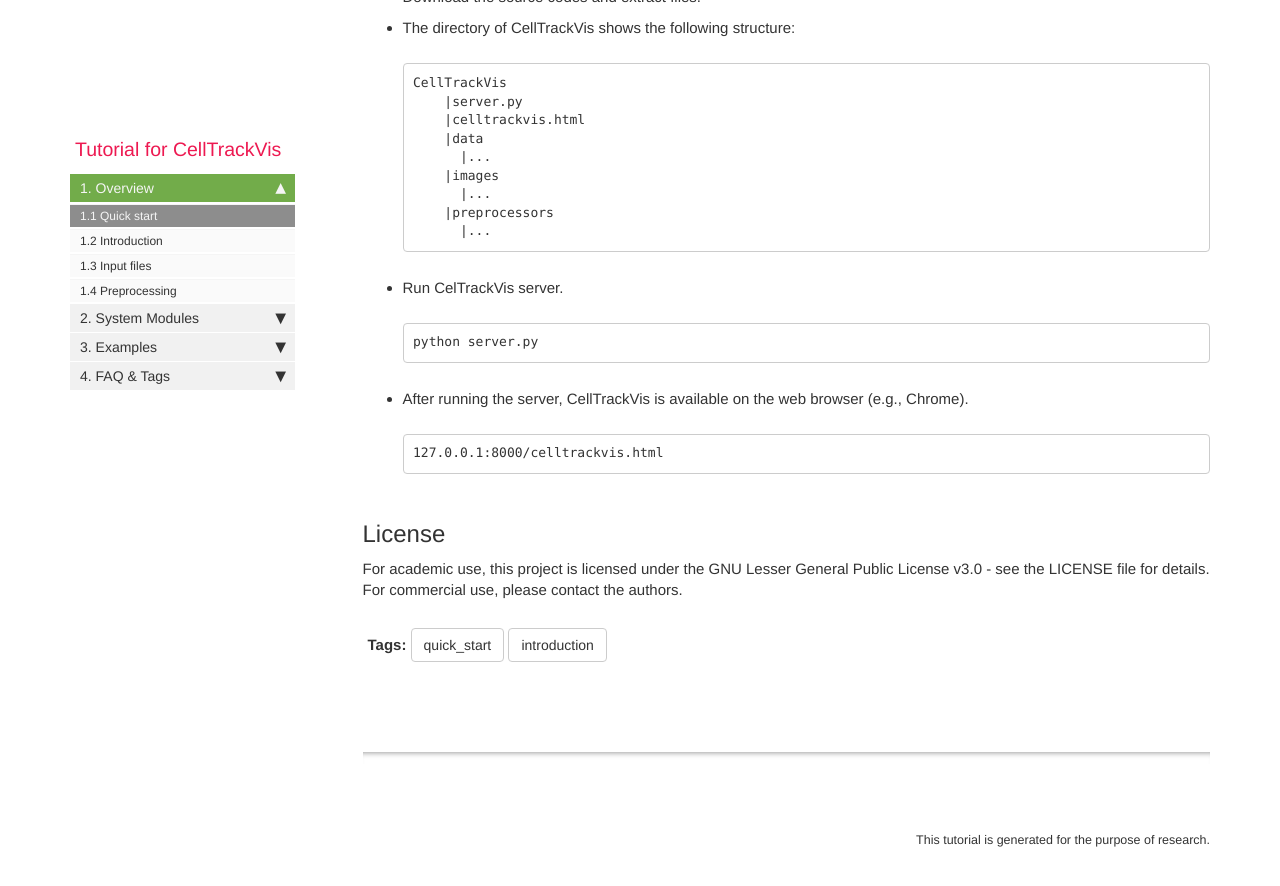
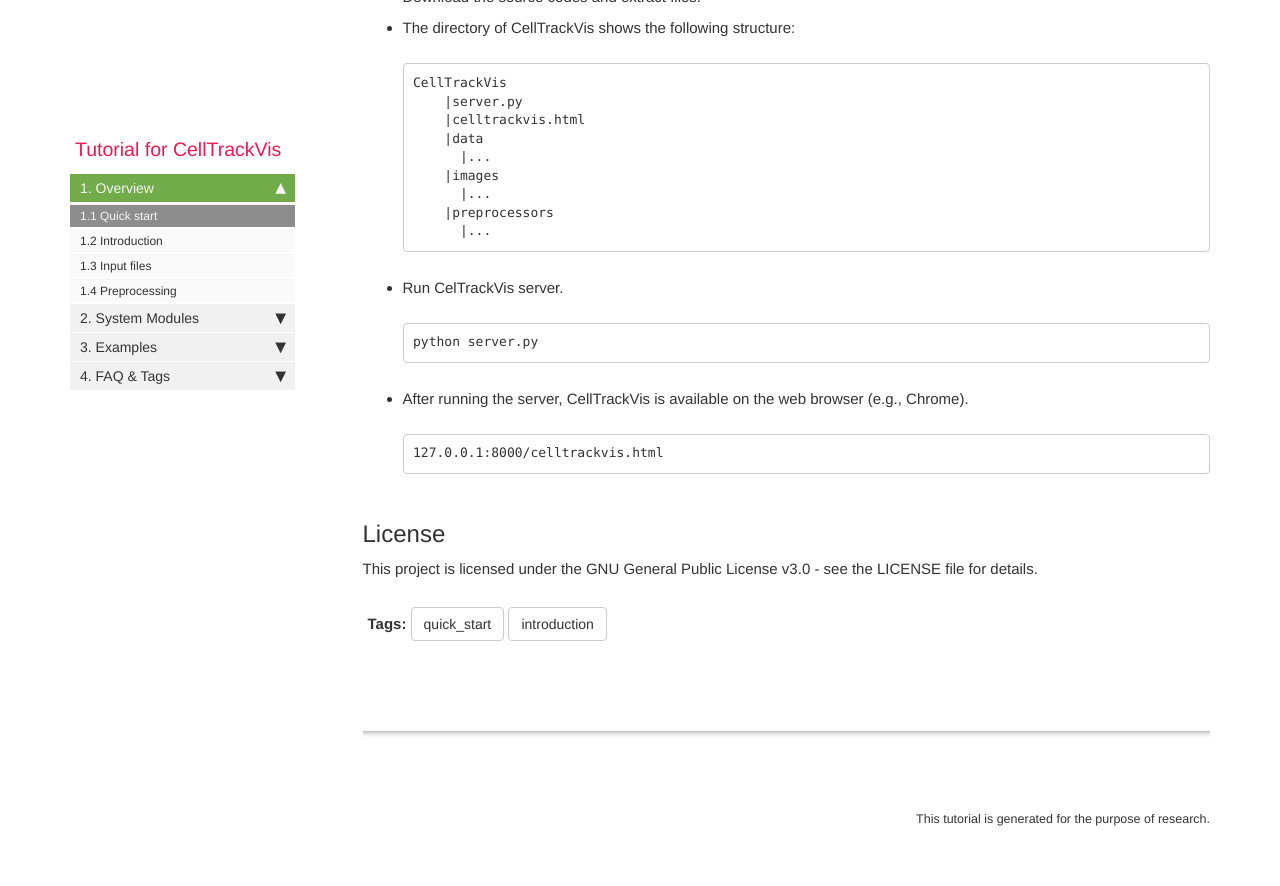
Before and after one commit to scbeom/ctv_tutorial, a Jekyll site: the page built from index.md, in a window 1280 px wide and 900 px high, scrolled down 765 px. Shown: the top 886 px of the window. Built offline with Jekyll 4.4.1, drawn with Linux system fonts in a browser that asks for light colours; comment, search, counter and statistics services are not loaded.

Commit message:
Further updates

````diff
--- a/index.md
+++ b/index.md
@@ -48,6 +48,6 @@ Interconnected views help users effortlessly discover meaningful patterns of cel
 ```
 
 ## License
-For academic use, this project is licensed under the GNU Lesser General Public License v3.0 - see the LICENSE file for details. For commercial use, please contact the authors.
+This project is licensed under the GNU General Public License v3.0 - see the LICENSE file for details.
 
 {% include links.html %}
````
